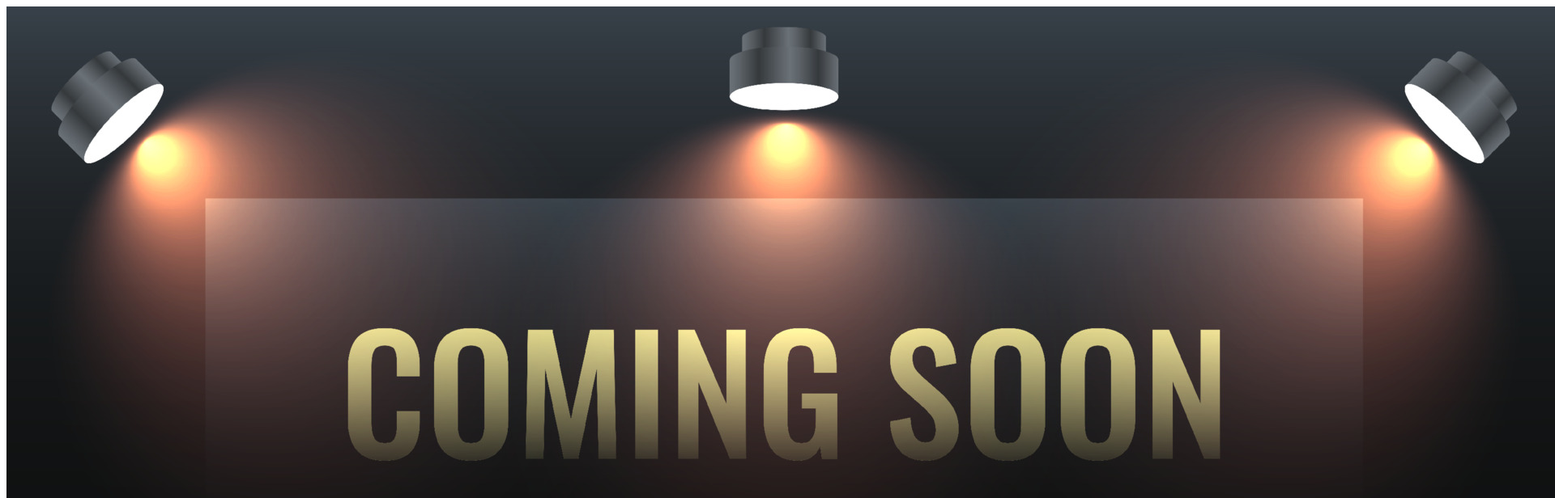
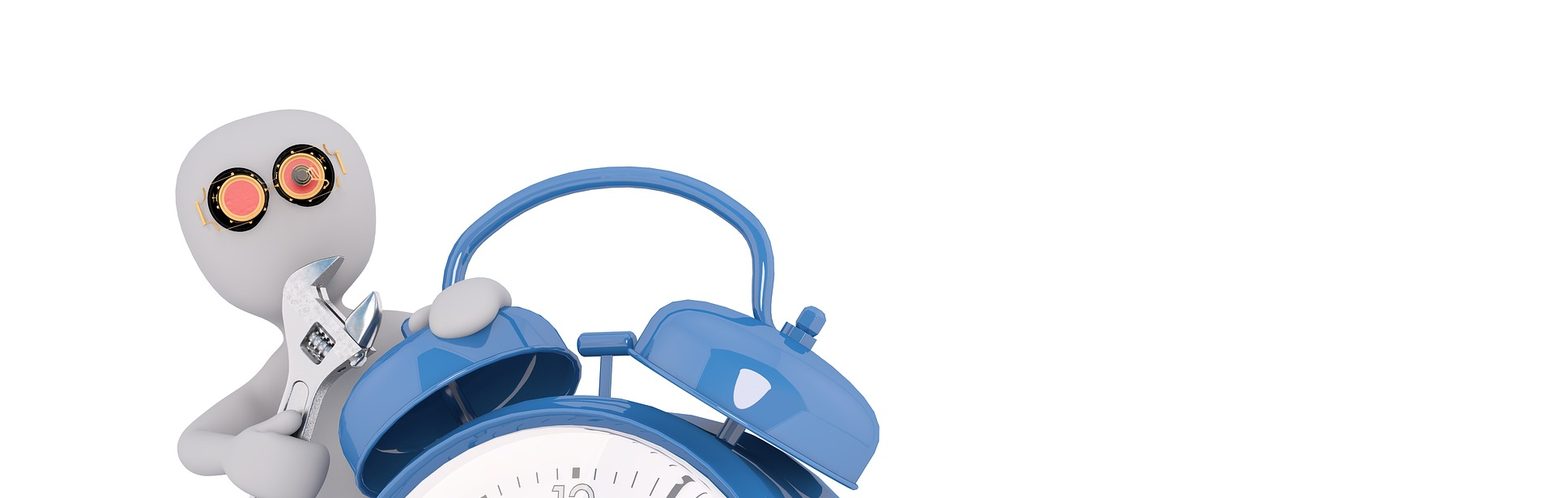
Before and after one commit to AlbertineN/portfolio, a plain HTML site: page index.html in a window 1280 px wide. Shown: the top 616 px of the page at 81% size, 1920 px wide, since content can reach past the window. Drawn offline with Linux system fonts and the light colour scheme.

Commit message:
changed background image

```diff
--- a/index.html
+++ b/index.html
@@ -6,6 +6,6 @@
     <title>Portfolio</title>
 </head>
 <body>
-    <img src="images/coming soon.jpg" alt="comingsoon">
+    <img src="images/maintainance.jpg" alt="comingsoon">
 </body>
 </html>
```
Also changed, not shown: images/maintainance.jpg (added).
